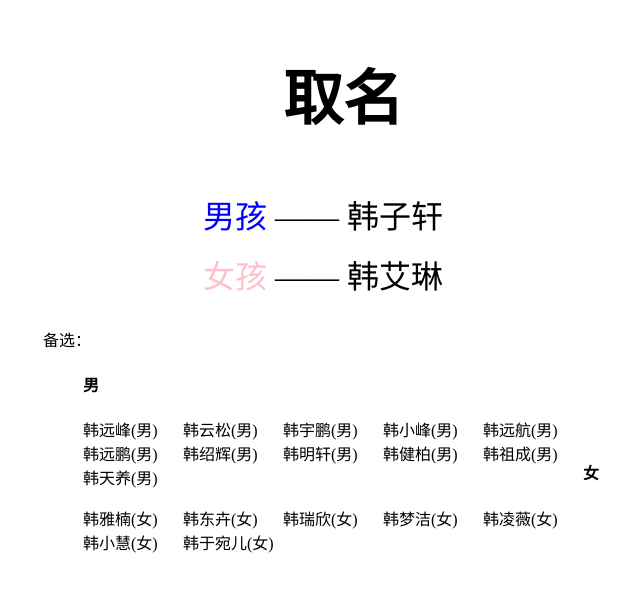
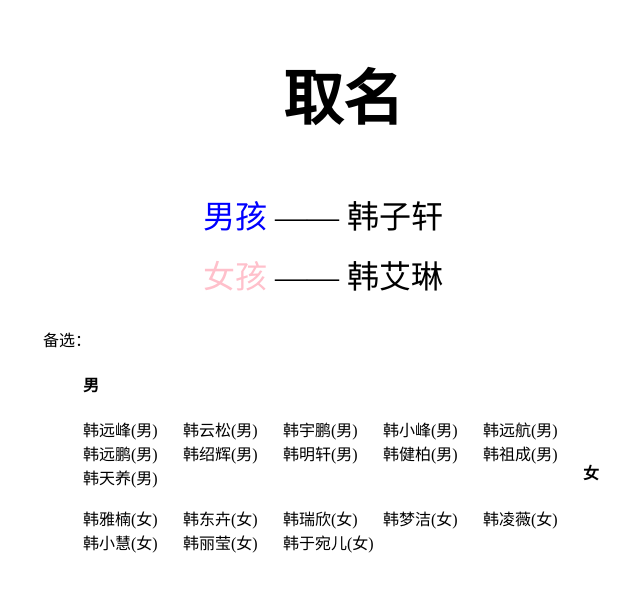
Before and after one commit to yubiaobin/yubiaobin.github.io, a Jekyll site: the page docs/name.html, which Jekyll copies as it is, in a window 1280 px wide. Shown: the top 592 px of the page, without its empty margins (297-937 px from the left). Built offline with Jekyll 4.4.1, drawn with Linux system fonts in a browser that asks for light colours; comment, search, counter and statistics services are not loaded.

Commit message:
add a girl name

```diff
--- a/docs/name.html
+++ b/docs/name.html
@@ -74,6 +74,7 @@
             <li>韩梦洁(女)</li>
             <li>韩凌薇(女)</li>
             <li>韩小慧(女)</li>
+            <li>韩丽莹(女)</li>
             <li>韩于宛儿(女)</li>
         </ul>
     </div>
```
